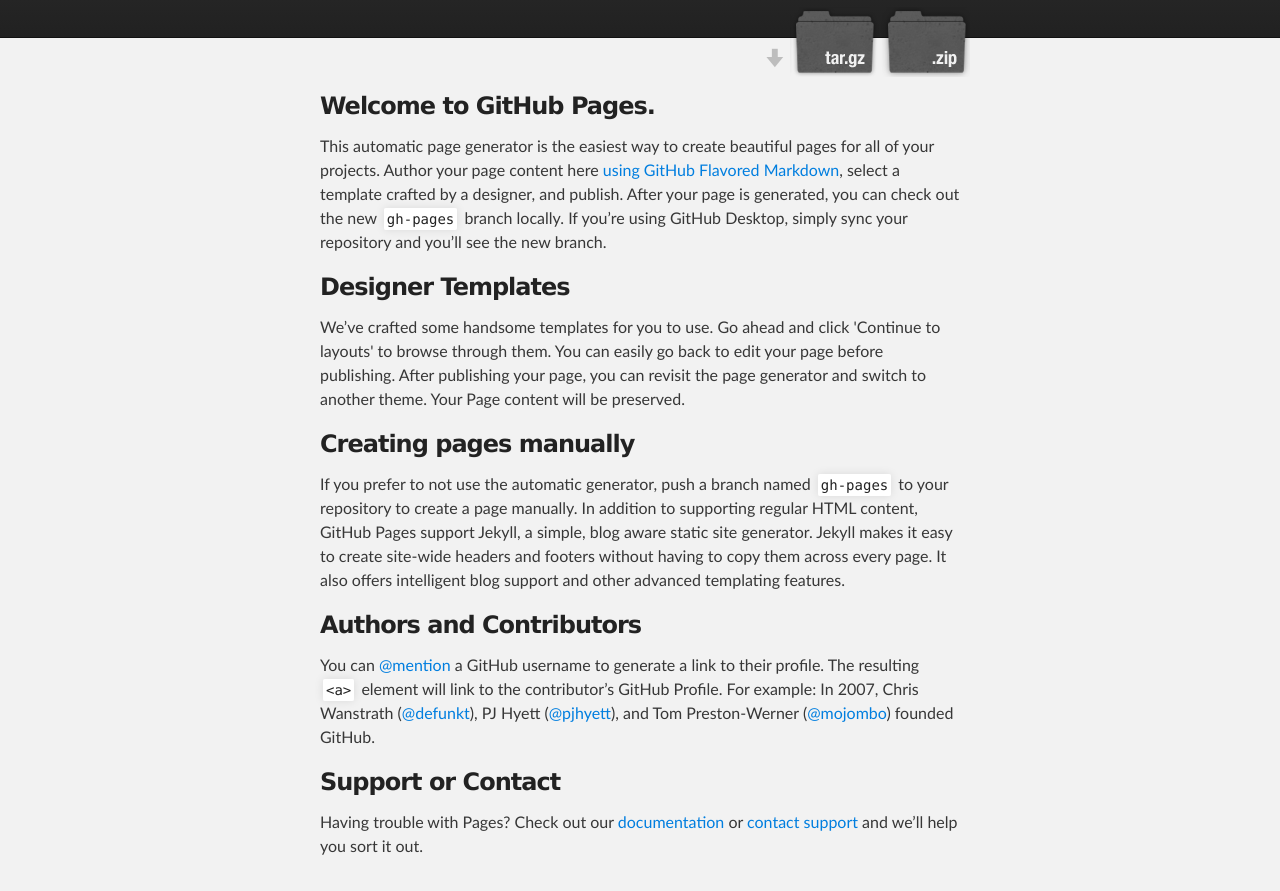
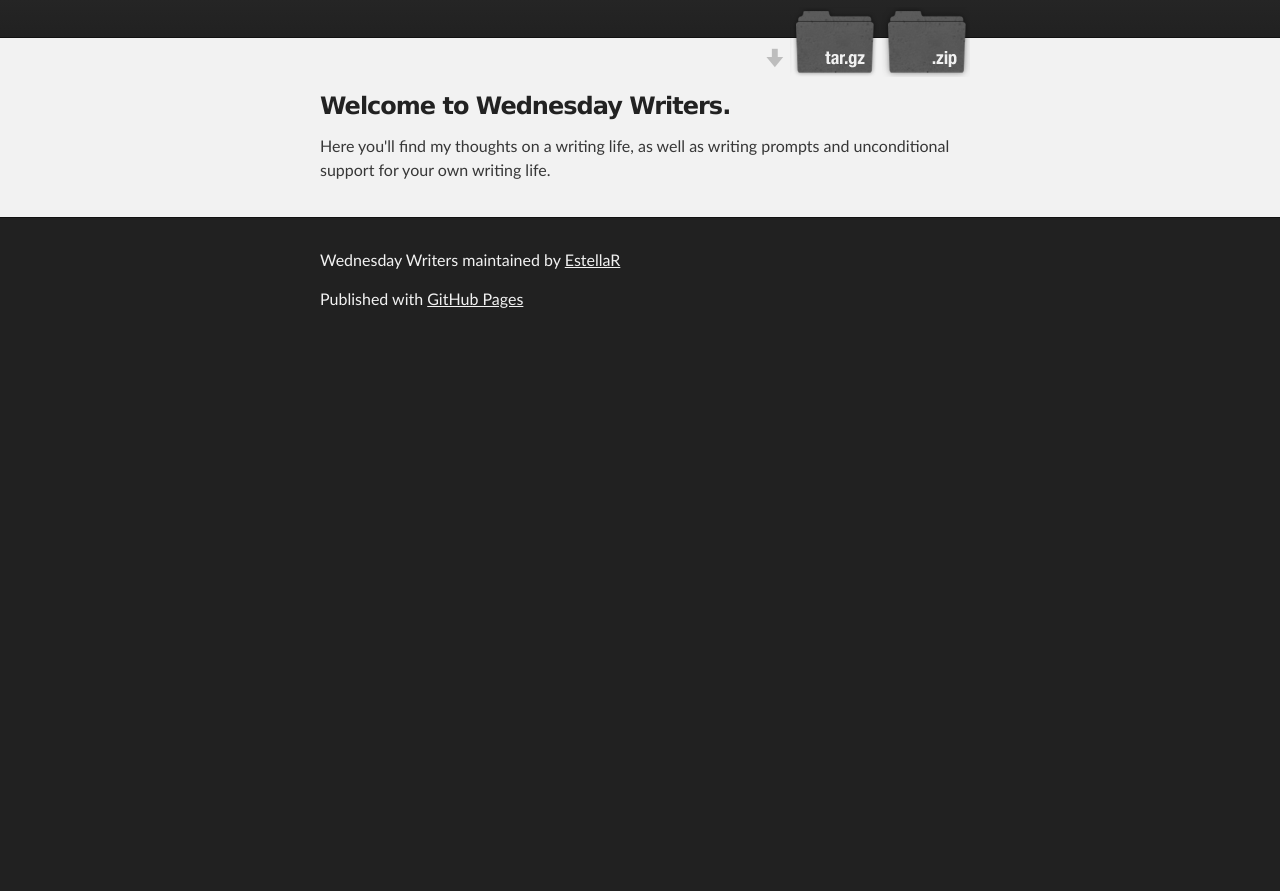
Before and after one commit to EstellaR/fuzzy-peach-butt, a plain HTML site: page index.html in a window 1280 px wide. Shown: the part 172-1063 px from the top of the page. After the commit the page ends 800 px from the top, so only its background shows below. Drawn offline with Linux system fonts and the light colour scheme.

```diff
--- a/index.html
+++ b/index.html
@@ -4,11 +4,11 @@
   <head>
     <meta charset='utf-8'>
     <meta http-equiv="X-UA-Compatible" content="chrome=1">
-    <meta name="description" content="Fuzzy-peach-butt : Tribute Page to Vash the Cat AKA Vash the Stampede">
+    <meta name="description" content="Wednesday Writers : Weekly Inspiration for Writers">
 
     <link rel="stylesheet" type="text/css" media="screen" href="stylesheets/stylesheet.css">
 
-    <title>Fuzzy-peach-butt</title>
+    <title>Wednesday Writers</title>
   </head>
 
   <body>
@@ -18,8 +18,8 @@
         <header class="inner">
           <a id="forkme_banner" href="https://github.com/EstellaR/fuzzy-peach-butt">View on GitHub</a>
 
-          <h1 id="project_title">Fuzzy-peach-butt</h1>
-          <h2 id="project_tagline">Tribute Page to Vash the Cat AKA Vash the Stampede</h2>
+          <h1 id="project_title">Wednesday Writers</h1>
+          <h2 id="project_tagline">Weekly Inspiration for Writers</h2>
 
             <section id="downloads">
               <a class="zip_download_link" href="https://github.com/EstellaR/fuzzy-peach-butt/zipball/master">Download this project as a .zip file</a>
@@ -32,36 +32,16 @@
     <div id="main_content_wrap" class="outer">
       <section id="main_content" class="inner">
         <h3>
-<a id="welcome-to-github-pages" class="anchor" href="#welcome-to-github-pages" aria-hidden="true"><span aria-hidden="true" class="octicon octicon-link"></span></a>Welcome to GitHub Pages.</h3>
+<a id="welcome-to-wednesday-writers" class="anchor" href="#welcome-to-wednesday-writers" aria-hidden="true"><span aria-hidden="true" class="octicon octicon-link"></span></a>Welcome to Wednesday Writers.</h3>
 
-<p>This automatic page generator is the easiest way to create beautiful pages for all of your projects. Author your page content here <a href="https://guides.github.com/features/mastering-markdown/">using GitHub Flavored Markdown</a>, select a template crafted by a designer, and publish. After your page is generated, you can check out the new <code>gh-pages</code> branch locally. If you’re using GitHub Desktop, simply sync your repository and you’ll see the new branch.</p>
-
-<h3>
-<a id="designer-templates" class="anchor" href="#designer-templates" aria-hidden="true"><span aria-hidden="true" class="octicon octicon-link"></span></a>Designer Templates</h3>
-
-<p>We’ve crafted some handsome templates for you to use. Go ahead and click 'Continue to layouts' to browse through them. You can easily go back to edit your page before publishing. After publishing your page, you can revisit the page generator and switch to another theme. Your Page content will be preserved.</p>
-
-<h3>
-<a id="creating-pages-manually" class="anchor" href="#creating-pages-manually" aria-hidden="true"><span aria-hidden="true" class="octicon octicon-link"></span></a>Creating pages manually</h3>
-
-<p>If you prefer to not use the automatic generator, push a branch named <code>gh-pages</code> to your repository to create a page manually. In addition to supporting regular HTML content, GitHub Pages support Jekyll, a simple, blog aware static site generator. Jekyll makes it easy to create site-wide headers and footers without having to copy them across every page. It also offers intelligent blog support and other advanced templating features.</p>
-
-<h3>
-<a id="authors-and-contributors" class="anchor" href="#authors-and-contributors" aria-hidden="true"><span aria-hidden="true" class="octicon octicon-link"></span></a>Authors and Contributors</h3>
-
-<p>You can <a href="https://help.github.com/articles/basic-writing-and-formatting-syntax/#mentioning-users-and-teams" class="user-mention">@mention</a> a GitHub username to generate a link to their profile. The resulting <code>&lt;a&gt;</code> element will link to the contributor’s GitHub Profile. For example: In 2007, Chris Wanstrath (<a href="https://github.com/defunkt" class="user-mention">@defunkt</a>), PJ Hyett (<a href="https://github.com/pjhyett" class="user-mention">@pjhyett</a>), and Tom Preston-Werner (<a href="https://github.com/mojombo" class="user-mention">@mojombo</a>) founded GitHub.</p>
-
-<h3>
-<a id="support-or-contact" class="anchor" href="#support-or-contact" aria-hidden="true"><span aria-hidden="true" class="octicon octicon-link"></span></a>Support or Contact</h3>
-
-<p>Having trouble with Pages? Check out our <a href="https://help.github.com/pages">documentation</a> or <a href="https://github.com/contact">contact support</a> and we’ll help you sort it out.</p>
+<p>Here you'll find my thoughts on a writing life, as well as writing prompts and unconditional support for your own writing life.</p>
       </section>
     </div>
 
     <!-- FOOTER  -->
     <div id="footer_wrap" class="outer">
       <footer class="inner">
-        <p class="copyright">Fuzzy-peach-butt maintained by <a href="https://github.com/EstellaR">EstellaR</a></p>
+        <p class="copyright">Wednesday Writers maintained by <a href="https://github.com/EstellaR">EstellaR</a></p>
         <p>Published with <a href="https://pages.github.com">GitHub Pages</a></p>
       </footer>
     </div>
```
Also changed, not shown: params.json (+3 -3 lines).
